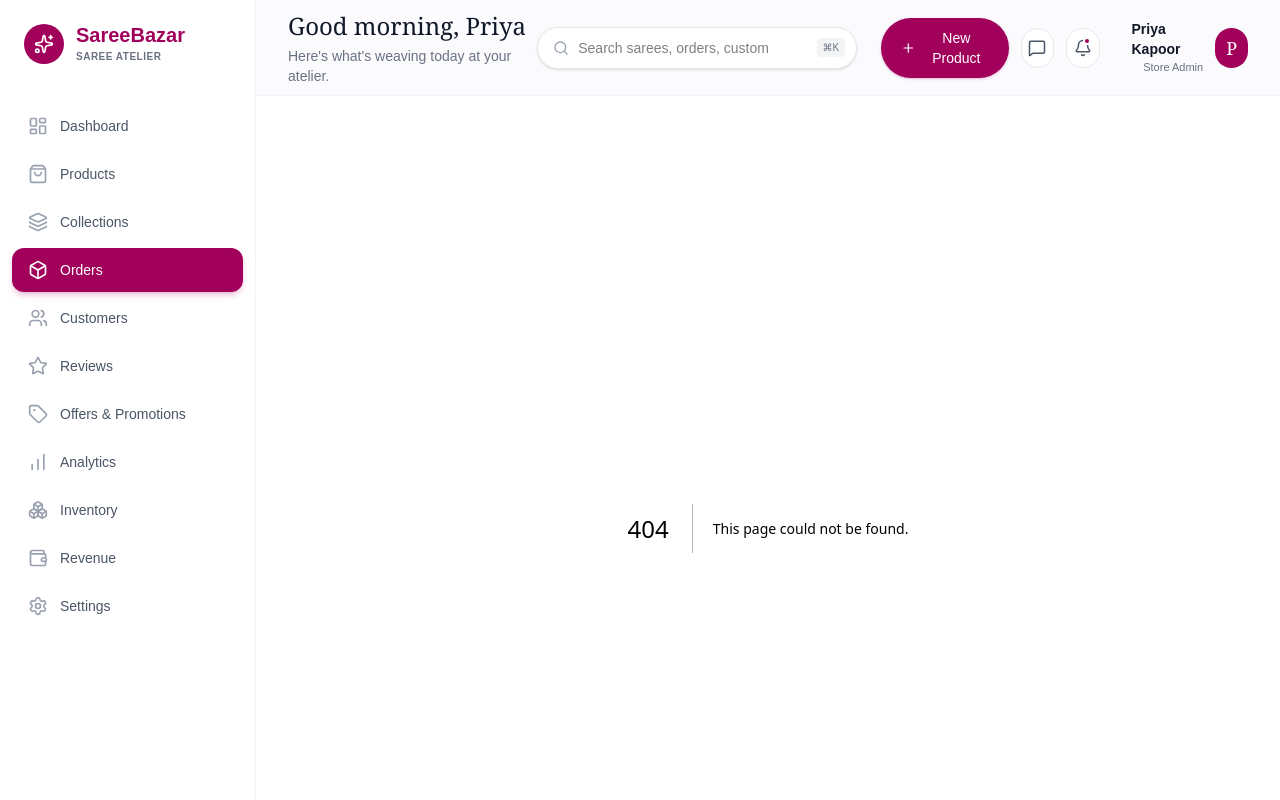
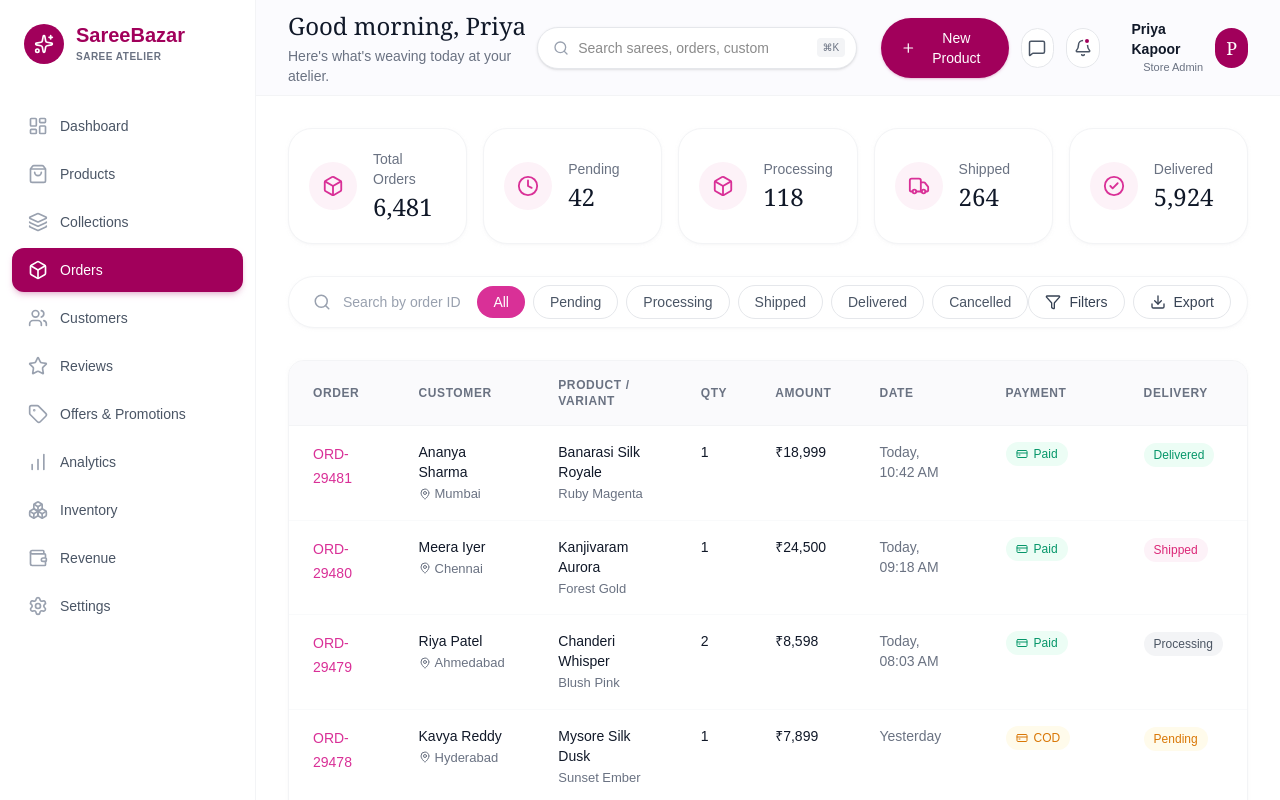
Before and after one commit to kaveenskn/SareeBazar-Admin, a Next.js app in the folder Admin/: page /orders in a window 1280 px wide. Before the commit this address had no page. Shown: the top 800 px of the page. Built offline with nearby package versions, Linux system fonts and the light colour scheme.

Commit message:
added orders maintanance system

```diff
--- /dev/null
+++ b/Admin/app/orders/page.tsx
@@ -0,0 +1,289 @@
+"use client";
+
+import {
+  Search,
+  Filter,
+  Download,
+  MapPin,
+  CreditCard,
+  Box,
+  Clock,
+  Truck,
+  CheckCircle2,
+} from "lucide-react";
+
+const stats = [
+  { label: "Total Orders", value: "6,481", icon: Box },
+  { label: "Pending", value: "42", icon: Clock },
+  { label: "Processing", value: "118", icon: Box },
+  { label: "Shipped", value: "264", icon: Truck },
+  { label: "Delivered", value: "5,924", icon: CheckCircle2 },
+];
+
+const orders = [
+  {
+    id: "ORD-29481",
+    customer: "Ananya Sharma",
+    location: "Mumbai",
+    product: "Banarasi Silk Royale",
+    variant: "Ruby Magenta",
+    qty: 1,
+    amount: "₹18,999",
+    date: "Today, 10:42 AM",
+    payment: "Paid",
+    delivery: "Delivered",
+  },
+  {
+    id: "ORD-29480",
+    customer: "Meera Iyer",
+    location: "Chennai",
+    product: "Kanjivaram Aurora",
+    variant: "Forest Gold",
+    qty: 1,
+    amount: "₹24,500",
+    date: "Today, 09:18 AM",
+    payment: "Paid",
+    delivery: "Shipped",
+  },
+  {
+    id: "ORD-29479",
+    customer: "Riya Patel",
+    location: "Ahmedabad",
+    product: "Chanderi Whisper",
+    variant: "Blush Pink",
+    qty: 2,
+    amount: "₹8,598",
+    date: "Today, 08:03 AM",
+    payment: "Paid",
+    delivery: "Processing",
+  },
+  {
+    id: "ORD-29478",
+    customer: "Kavya Reddy",
+    location: "Hyderabad",
+    product: "Mysore Silk Dusk",
+    variant: "Sunset Ember",
+    qty: 1,
+    amount: "₹7,899",
+    date: "Yesterday",
+    payment: "COD",
+    delivery: "Pending",
+  },
+  {
+    id: "ORD-29477",
+    customer: "Naina Verma",
+    location: "Delhi",
+    product: "Patola Ember",
+    variant: "Ruby Magenta",
+    qty: 1,
+    amount: "₹9,499",
+    date: "Yesterday",
+    payment: "Paid",
+    delivery: "Delivered",
+  },
+  {
+    id: "ORD-29476",
+    customer: "Aditi Singh",
+    location: "Bangalore",
+    product: "Tussar Sundown",
+    variant: "Mustard Glow",
+    qty: 3,
+    amount: "₹10,497",
+    date: "2 days ago",
+    payment: "Refunded",
+    delivery: "Cancelled",
+  },
+];
+
+const PaymentBadge = ({ status }: { status: string }) => {
+  const styles: Record<string, string> = {
+    Paid: "bg-[#ecfdf5] text-[#059669]",
+    COD: "bg-[#fffbeb] text-[#d97706]",
+    Refunded: "bg-[#f3f4f6] text-[#4b5563]",
+  };
+
+  return (
+    <span
+      className={`inline-flex items-center gap-1.5 px-2.5 py-1 rounded-full text-xs font-medium ${
+        styles[status] || "bg-gray-100 text-gray-600"
+      }`}
+    >
+      <CreditCard size={12} />
+      {status}
+    </span>
+  );
+};
+
+const DeliveryBadge = ({ status }: { status: string }) => {
+  const styles: Record<string, string> = {
+    Delivered: "bg-[#ecfdf5] text-[#059669]",
+    Shipped: "bg-[#fdf2f8] text-[#db2777]",
+    Processing: "bg-[#f3f4f6] text-[#4b5563]",
+    Pending: "bg-[#fffbeb] text-[#d97706]",
+    Cancelled: "bg-[#fef2f2] text-[#dc2626]",
+  };
+
+  return (
+    <span
+      className={`inline-flex px-2.5 py-1 rounded-full text-xs font-medium ${
+        styles[status] || "bg-gray-100 text-gray-600"
+      }`}
+    >
+      {status}
+    </span>
+  );
+};
+
+export default function OrdersPage() {
+  return (
+    <div className="flex flex-col gap-6 max-w-7xl mx-auto">
+      {/* Stats Row */}
+      <div className="flex gap-4">
+        {stats.map((stat, index) => (
+          <div
+            key={index}
+            className="flex-1 bg-white border border-gray-100 rounded-3xl p-5 flex items-center gap-4 shadow-sm shadow-gray-100/50"
+          >
+            <div className="w-12 h-12 rounded-full bg-[#fdf2f8] text-[#d93097] flex items-center justify-center shrink-0">
+              <stat.icon size={22} />
+            </div>
+            <div className="flex flex-col">
+              <span className="text-sm text-gray-500 font-medium">
+                {stat.label}
+              </span>
+              <span className="text-2xl font-serif text-gray-900 mt-0.5">
+                {stat.value}
+              </span>
+            </div>
+          </div>
+        ))}
+      </div>
+
+      {/* Filter Bar */}
+      <div className="bg-white border border-gray-100 rounded-full p-2 flex items-center justify-between shadow-sm shadow-gray-100/50 mt-2">
+        <div className="flex items-center pl-4 pr-2 w-[340px]">
+          <Search size={18} className="text-gray-400 shrink-0" />
+          <input
+            type="text"
+            placeholder="Search by order ID, customer, product..."
+            className="w-full pl-3 pr-2 py-1.5 text-sm bg-transparent outline-none placeholder:text-gray-400"
+          />
+        </div>
+
+        <div className="flex items-center gap-2">
+          {["All", "Pending", "Processing", "Shipped", "Delivered", "Cancelled"].map(
+            (tab) => (
+              <button
+                key={tab}
+                className={`px-4 py-1.5 rounded-full text-sm font-medium transition-colors ${
+                  tab === "All"
+                    ? "bg-[#d93097] text-white"
+                    : "bg-white text-gray-600 border border-gray-200 hover:bg-gray-50"
+                }`}
+              >
+                {tab}
+              </button>
+            )
+          )}
+        </div>
+
+        <div className="flex items-center gap-2 pr-2">
+          <button className="flex items-center gap-2 px-4 py-1.5 bg-white border border-gray-200 text-gray-700 rounded-full text-sm font-medium hover:bg-gray-50 transition-colors">
+            <Filter size={16} />
+            Filters
+          </button>
+          <button className="flex items-center gap-2 px-4 py-1.5 bg-white border border-gray-200 text-gray-700 rounded-full text-sm font-medium hover:bg-gray-50 transition-colors">
+            <Download size={16} />
+            Export
+          </button>
+        </div>
+      </div>
+
+      {/* Table */}
+      <div className="bg-white border border-gray-100 rounded-2xl overflow-hidden shadow-sm shadow-gray-100/50 mt-2">
+        <table className="w-full text-left border-collapse">
+          <thead>
+            <tr className="bg-[#fafafc] border-b border-gray-100">
+              <th className="py-4 px-6 text-xs font-semibold text-gray-500 uppercase tracking-wider">
+                Order
+              </th>
+              <th className="py-4 px-6 text-xs font-semibold text-gray-500 uppercase tracking-wider">
+                Customer
+              </th>
+              <th className="py-4 px-6 text-xs font-semibold text-gray-500 uppercase tracking-wider">
+                Product / Variant
+              </th>
+              <th className="py-4 px-6 text-xs font-semibold text-gray-500 uppercase tracking-wider">
+                Qty
+              </th>
+              <th className="py-4 px-6 text-xs font-semibold text-gray-500 uppercase tracking-wider">
+                Amount
+              </th>
+              <th className="py-4 px-6 text-xs font-semibold text-gray-500 uppercase tracking-wider">
+                Date
+              </th>
+              <th className="py-4 px-6 text-xs font-semibold text-gray-500 uppercase tracking-wider">
+                Payment
+              </th>
+              <th className="py-4 px-6 text-xs font-semibold text-gray-500 uppercase tracking-wider">
+                Delivery
+              </th>
+            </tr>
+          </thead>
+          <tbody>
+            {orders.map((order, idx) => (
+              <tr
+                key={order.id}
+                className={
+                  idx !== orders.length - 1 ? "border-b border-gray-50" : ""
+                }
+              >
+                <td className="py-4 px-6 align-top">
+                  <span className="text-sm font-medium text-[#d93097]">
+                    {order.id}
+                  </span>
+                </td>
+                <td className="py-4 px-6 align-top">
+                  <div className="flex flex-col gap-0.5">
+                    <span className="text-sm font-medium text-gray-900">
+                      {order.customer}
+                    </span>
+                    <span className="flex items-center gap-1 text-[13px] text-gray-500">
+                      <MapPin size={12} />
+                      {order.location}
+                    </span>
+                  </div>
+                </td>
+                <td className="py-4 px-6 align-top">
+                  <div className="flex flex-col gap-0.5">
+                    <span className="text-sm font-medium text-gray-900">
+                      {order.product}
+                    </span>
+                    <span className="text-[13px] text-gray-500">
+                      {order.variant}
+                    </span>
+                  </div>
+                </td>
+                <td className="py-4 px-6 align-top text-sm font-medium text-gray-900">
+                  {order.qty}
+                </td>
+                <td className="py-4 px-6 align-top text-sm font-medium text-gray-900">
+                  {order.amount}
+                </td>
+                <td className="py-4 px-6 align-top text-sm text-gray-500">
+                  {order.date}
+                </td>
+                <td className="py-4 px-6 align-top">
+                  <PaymentBadge status={order.payment} />
+                </td>
+                <td className="py-4 px-6 align-top">
+                  <DeliveryBadge status={order.delivery} />
+                </td>
+              </tr>
+            ))}
+          </tbody>
+        </table>
+      </div>
+    </div>
+  );
+}
```
